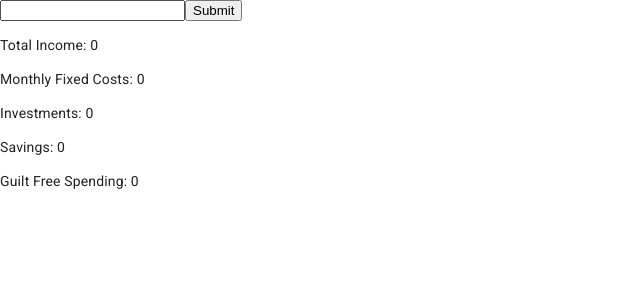
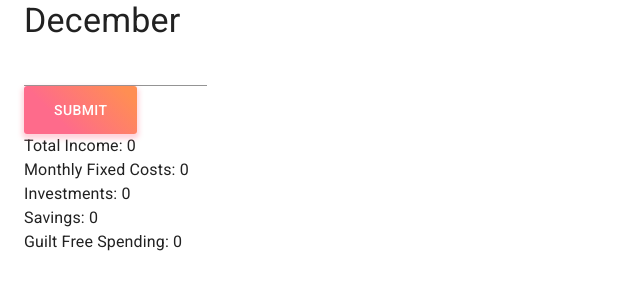
Before and after one commit to awburgard/IWT-Budget, a React (Create React App) app: page / in a window 1280 px wide. Shown: the top 300 px of the page, without its empty margins (0-640 px from the left). Built offline with nearby package versions, Linux system fonts and the light colour scheme.

Commit message:
updates styles

```diff
--- a/src/components/App.js
+++ b/src/components/App.js
@@ -1,11 +1,14 @@
 import React from 'react';
 import Budget from './Budget'
 import NumbersProvider from './NumbersProvider';
+import { Container } from '@material-ui/core';
 
 function App() {
   return (
     <NumbersProvider>
-      <Budget />
+      <Container>
+        <Budget />
+      </Container>
     </NumbersProvider>
   );
 }
--- a/src/components/Budget.js
+++ b/src/components/Budget.js
@@ -1,20 +1,37 @@
 import React, { Component } from 'react'
 import { NumbersContext } from './NumbersContext'
+import { MyButton } from '../shared/Button'
+import { Input, Typography, Grid } from '@material-ui/core'
 
 export default class Budget extends Component {
     render() {
         return (
             <NumbersContext.Consumer>
                 {(context) => (
-                    <>
-                        <input onChange={context.handleChange("totalIncome")} />
-                        <button onClick={context.totalIncome}>Submit</button>
-                        <p>Total Income: {context.budget.totalIncome}</p>
-                        <p>Monthly Fixed Costs: {context.budget.monthlyFixedCost}</p>
-                        <p>Investments: {context.budget.investmentCost}</p>
-                        <p>Savings: {context.budget.savingsCost}</p>
-                        <p>Guilt Free Spending: {context.budget.guiltFreeSpending}</p>
-                    </>
+                    <Grid container>
+                        <Typography variant="h4" gutterBottom>{context.budget.date}</Typography>
+                        <Grid container item lg={12}>
+                            <Input onChange={context.handleChange("totalIncome")} />
+                        </Grid>
+                        <Grid container item lg={12}>
+                            <MyButton onClick={context.totalIncome}>Submit</MyButton>
+                        </Grid>
+                        <Grid container item lg={12}>
+                            <Typography>Total Income: {context.budget.totalIncome}</Typography>
+                        </Grid>
+                        <Grid container item lg={12}>
+                            <Typography>Monthly Fixed Costs: {context.budget.monthlyFixedCost}</Typography>
+                        </Grid>
+                        <Grid container item lg={12}>
+                            <Typography>Investments: {context.budget.investmentCost}</Typography>
+                        </Grid>
+                        <Grid container item lg={12}>
+                            <Typography>Savings: {context.budget.savingsCost}</Typography>
+                        </Grid>
+                        <Grid container item lg={12}>
+                            <Typography>Guilt Free Spending: {context.budget.guiltFreeSpending}</Typography>
+                        </Grid>
+                    </Grid>
                 )}
             </NumbersContext.Consumer>
         )
--- /dev/null
+++ b/src/shared/Button.js
@@ -0,0 +1,12 @@
+import { styled } from '@material-ui/core/styles';
+import Button from '@material-ui/core/Button';
+
+export const MyButton = styled(Button)({
+  background: 'linear-gradient(45deg, #FE6B8B 30%, #FF8E53 90%)',
+  border: 0,
+  borderRadius: 3,
+  boxShadow: '0 3px 5px 2px rgba(255, 105, 135, .3)',
+  color: 'white',
+  height: 48,
+  padding: '0 30px',
+});
```
